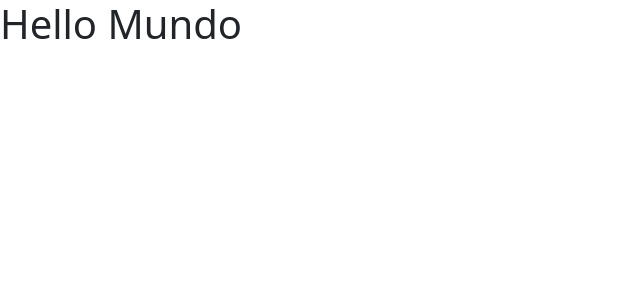
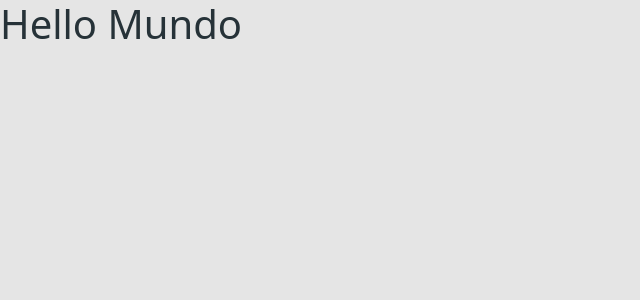
Before and after one commit to Wagner-Ricardo/BootCamp_DevSupeior_DsCatalog, a React (Create React App) app in the folder FrontEnd/frontweb/: page / in a window 1280 px wide. Shown: the top 300 px of the page, without its empty margins (0-640 px from the left). Built offline with nearby package versions, Linux system fonts and the light colour scheme.

Commit message:
add file custom.scss and install node - sass@14.4.1

```diff
--- a/FrontEnd/frontweb/src/App.tsx
+++ b/FrontEnd/frontweb/src/App.tsx
@@ -1,4 +1,5 @@
-
+import './assets/styles/custom.scss';
+import './App.css';
 
 function App() {
   return (
--- /dev/null
+++ b/FrontEnd/frontweb/src/assets/styles/custom.scss
@@ -0,0 +1,8 @@
+$theme-colors: (
+    'primary' :#407bff,
+);
+
+$body-bg :#e5e5e5;
+$body-color:#263238;
+
+@import '~bootstrap/scss/bootstrap.scss';
```
